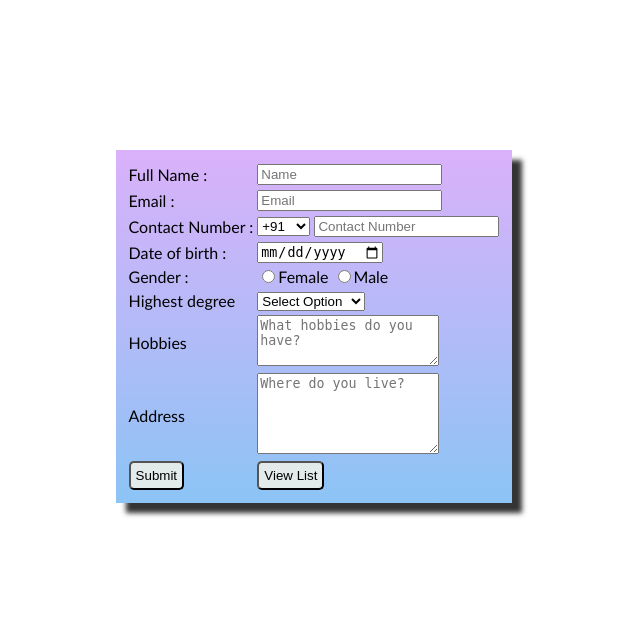
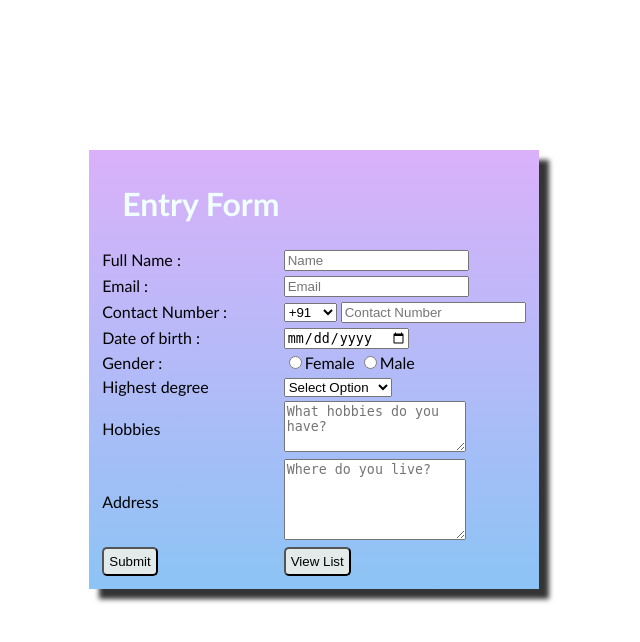
Before and after one commit to nidhip18/Reactapp, a PHP site: page /form.html in a window 1280 px wide. Shown: the top 642 px of the page, without its empty margins (326-966 px from the left). Run offline with PHP 8.4, Linux system fonts and the light colour scheme.

Commit message:
name add

```diff
--- a/form.html
+++ b/form.html
@@ -8,8 +8,14 @@
       <form>
 
           <center>
-          <table>
+          <table >
+            <tr >
+                <td>
+                <h1 class="eform">Entry Form</h1>
+                </td>
+            </tr>
           <tr>
+
               <td>
                   Full Name :
               </td>
--- a/style.css
+++ b/style.css
@@ -17,3 +17,9 @@ table{
     border-radius: 5px;
     background-color: rgb(227, 234, 234);
 }
+
+.eform{
+
+    color: azure;
+    margin-left: 20px;
+}
```
